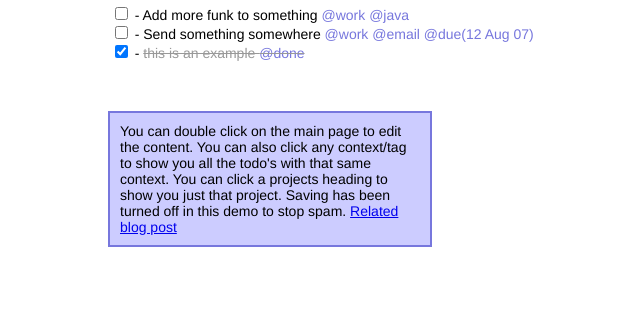
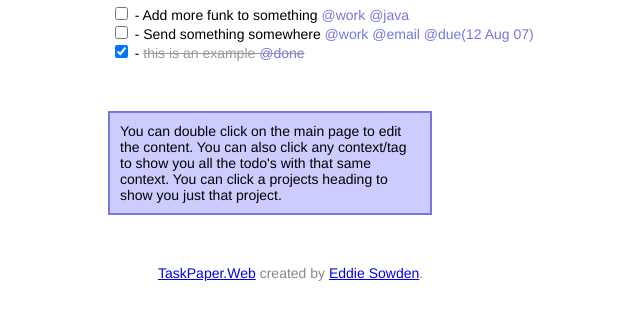
Before and after one commit to float-mode/taskpaper-web, a PHP site: page / in a window 1280 px wide. Shown: the part 211-531 px from the top of the page, without its empty margins (0-640 px from the left). Run offline with PHP 8.4, Linux system fonts and the light colour scheme.

Commit message:
Changed footer and added show instructions preference

```diff
--- a/index.php
+++ b/index.php
@@ -3,7 +3,8 @@
 $self = "/todo/index.php";
 // relative path to your taskpaper document
 $file = 'todo-txt.txt';
-
+// Display instructions
+$instructions = true;
 
 // everything below can be left
 if(isset($_POST['todo']) && $_POST['todo'] != ''){
@@ -174,10 +175,14 @@ strike {
 .instructions {
     display: block;
     width: 300px;
-    margin: 50px 0;
+    margin: 50px 0 20px 0;
     background: #ccf;
     border: 2px solid #77d;
     padding: 10px;
+}
+.footer {
+    color: #888;
+    padding: 30px 50px;
 }
 </style>
 <script type="text/javascript" src="/todo/jquery.js"></script>
@@ -293,12 +298,12 @@ echo get_marked_up_todo(file_get_contents($file));
 <input type="submit" value="Save">
 </div>
 <input type="hidden" id="currently" value="index">
-
+<?php if($instructions){ ?>
 <p class="instructions">
     You can double click on the main page to edit the content.
     You can also click any context/tag to show you all the todo's
     with that same context. You can click a projects heading to show
-    you just that project. Saving has been turned off in this
-    demo to stop spam. <a href="http://e26.co.uk/mumblings/200708#05">
-    Related blog post</a>
+    you just that project.
 </p>
+<?php } ?>
+<p class="footer"><a href="http://taskpaper-web.googlecode.com">TaskPaper.Web</a> created by <a href="http://e26.co.uk/">Eddie Sowden</a>.</p>
```
